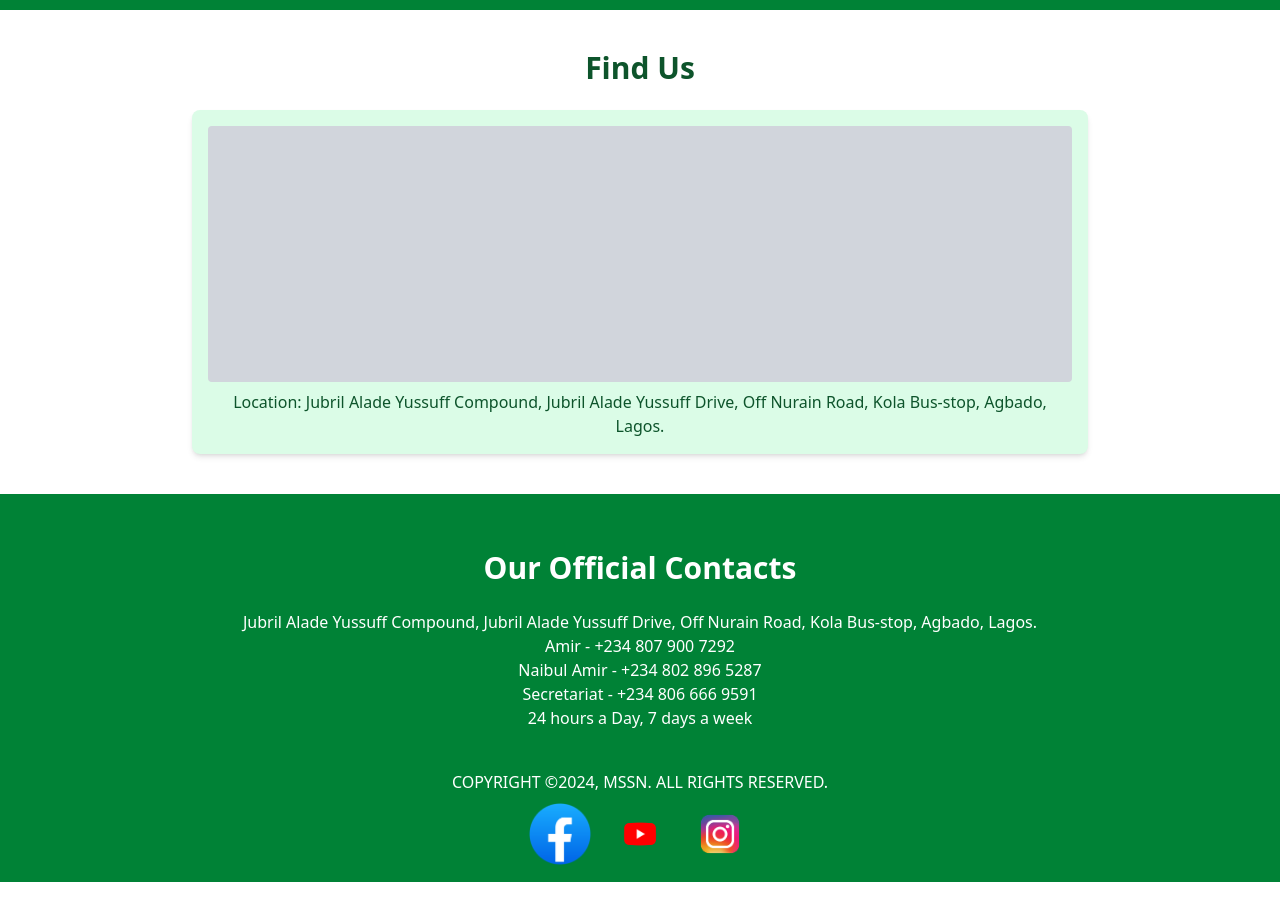
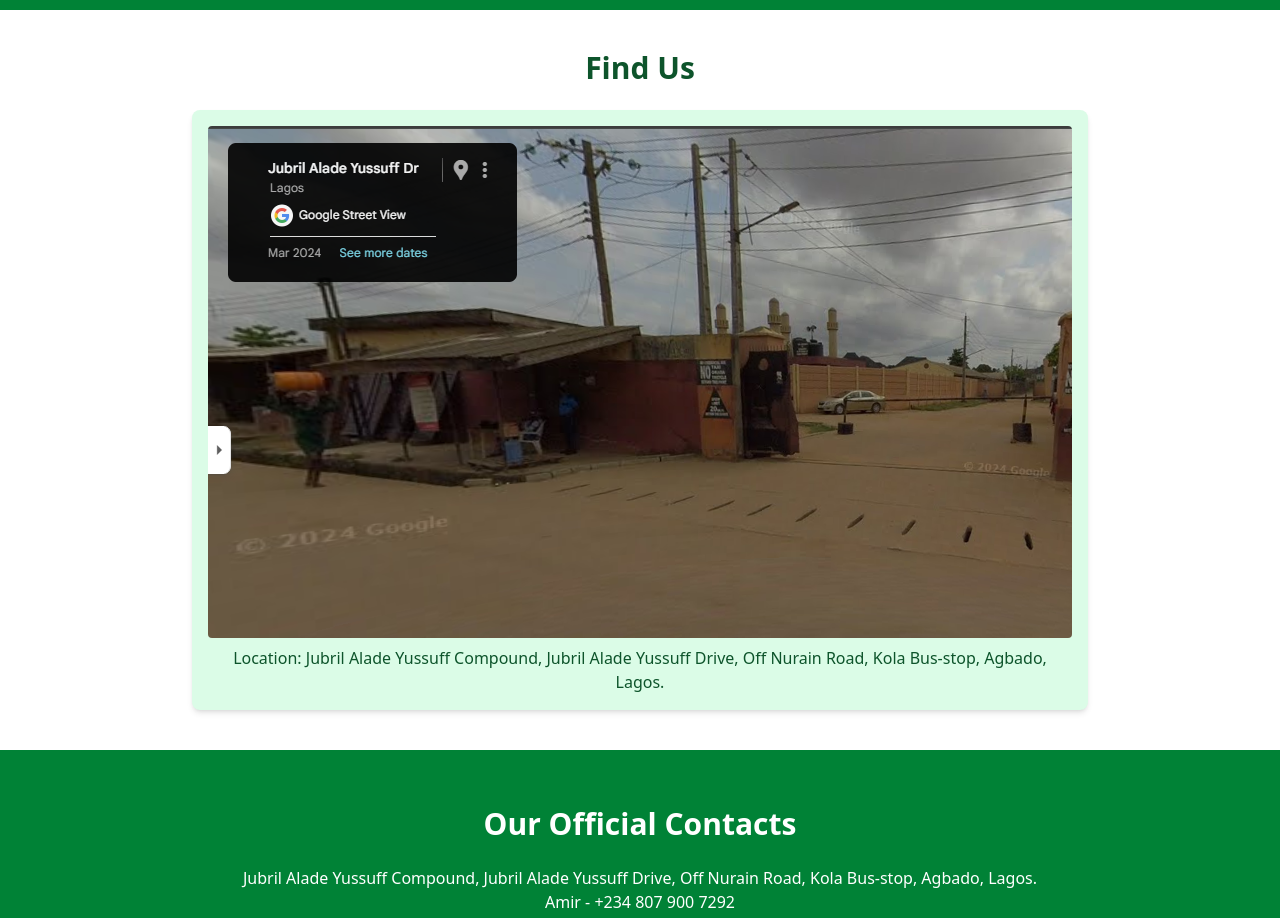
Before and after one commit to IBMTECKO12/mssn-ojokoro-area-council, a React (Vite) app: page /contact in a window 1280 px wide. Shown: the part 940-1858 px from the top of the page. Before the commit the page ends 1822 px from the top, so only its background shows below. Built offline with nearby package versions, Linux system fonts and the light colour scheme.

Commit message:
final commit

```diff
--- a/src/pages/Contact.jsx
+++ b/src/pages/Contact.jsx
@@ -87,7 +87,7 @@ const Contact = () => {
       <section className="py-10 px-4">
         <h2 className="section-title text-3xl font-bold text-center mb-6">Find Us</h2>
         <div className="contact-item max-w-4xl mx-auto bg-green-100 p-4 rounded-lg shadow-md">
-          <div className="h-64 bg-gray-300 rounded" style={{ backgroundImage: 'url(https://www.google.com/maps/embed?pb=!4v1756071753777!6m8!1m7!1sTIO5_7v_dRx3O5kdeG1Tkw!2m2!1d6.676143248841215!2d3.273781608463964!3f34.27725357582904!4f-6.106383865701488!5f0.7820865974627469" width="600" height="450" style="border:0;" allowfullscreen="" loading="lazy" referrerpolicy="no-referrer-when-downgrade)' }}></div>
+          <div className="h-128 bg-gray-300 rounded" style={{ backgroundImage: 'url(/images/map.png)' }}></div>
           <p className="mt-2 text-center">Location: Jubril Alade Yussuff Compound, Jubril Alade Yussuff Drive, Off Nurain Road, Kola Bus-stop, Agbado, Lagos.</p>
         </div>
       </section>
```
Also changed, not shown: public/images/map.png (added).
